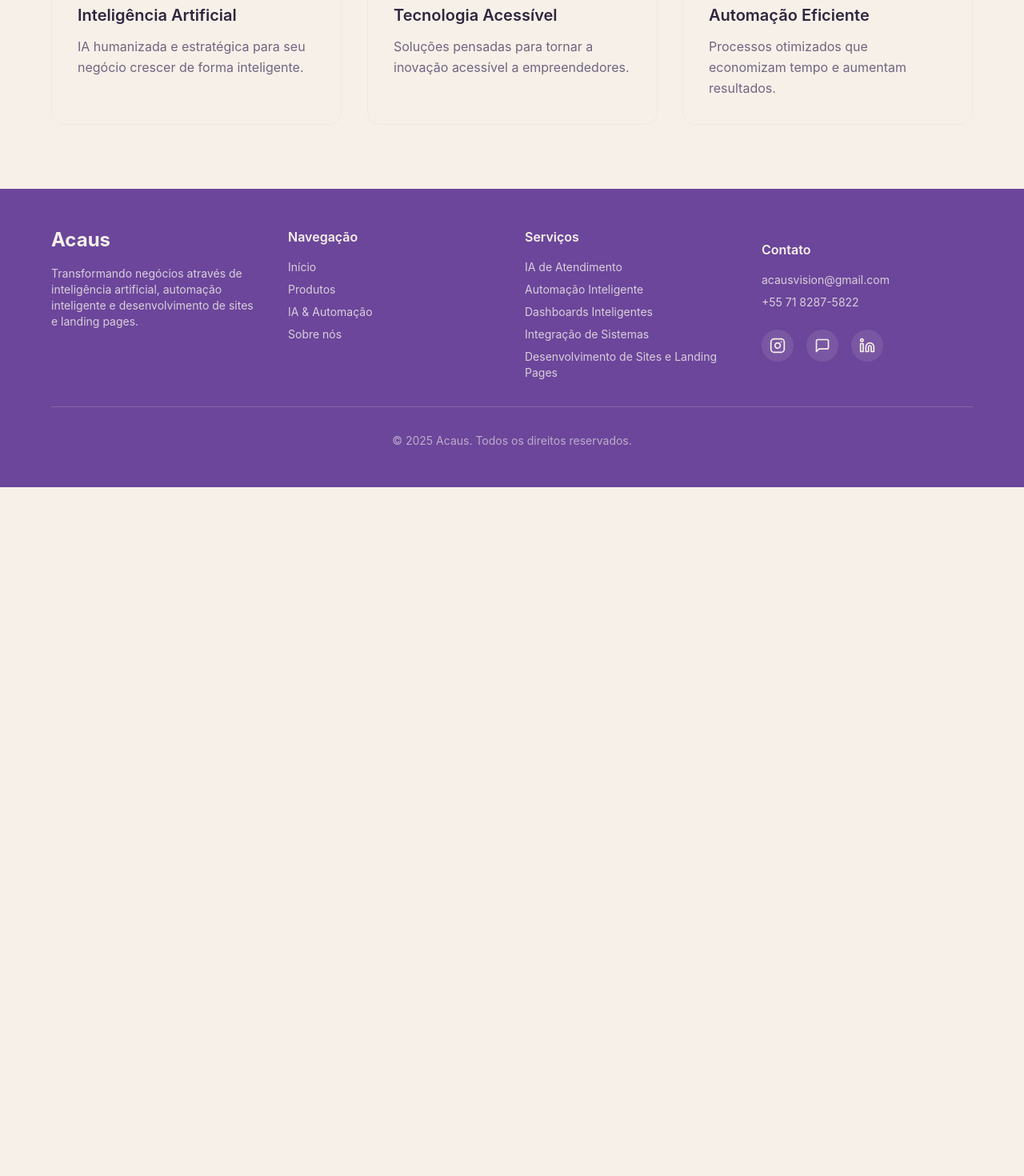
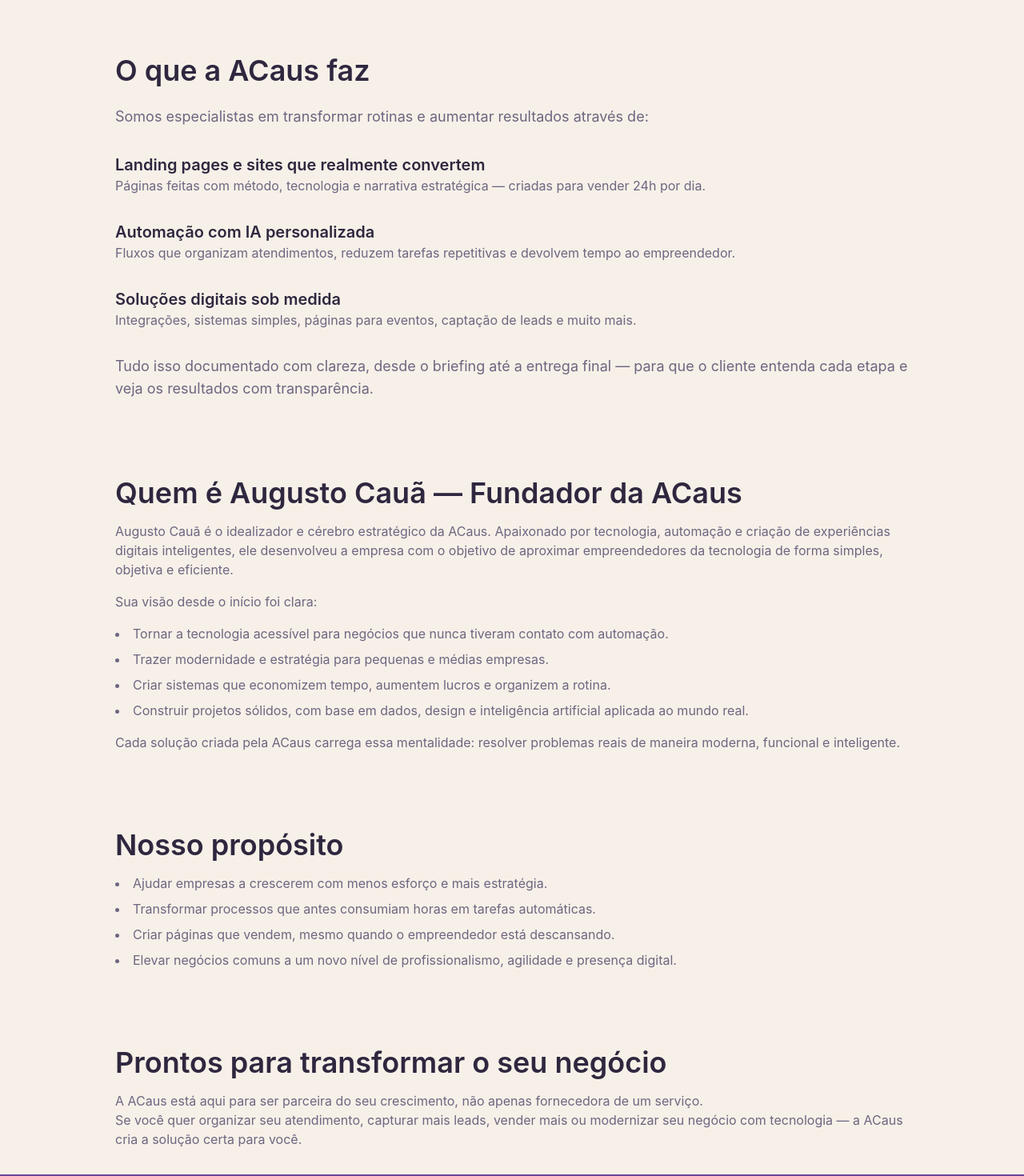
Before and after one commit to Augustocaua/Acaus, a React (Vite) app: page /sobre in a window 1280 px wide. Shown: the part 540-2010 px from the top of the page at 80% size. Before the commit the page ends 1149 px from the top, so only its background shows below. Built offline with nearby package versions, Linux system fonts and the light colour scheme.

Commit message:
fix: Sobre  remove 'ACaus' do título principal
Atualiza heading da página Sobre para 'Tecnologia, Automação e Estratégia Digital que Transformam Negócios'.

```diff
--- a/src/pages/Sobre.tsx
+++ b/src/pages/Sobre.tsx
@@ -1,6 +1,5 @@
 import Header from "@/components/Header";
 import Footer from "@/components/Footer";
-import About from "@/components/About";
 import Reveal from "@/components/Reveal";
 
 const Sobre = () => {
@@ -8,23 +7,134 @@ const Sobre = () => {
     <div className="min-h-screen">
       <Header />
       <main>
+        {/* Hero */}
         <section className="py-20 bg-background">
           <div className="container mx-auto px-4">
             <div className="max-w-4xl mx-auto text-center mb-12">
               <Reveal delay={0}>
-                <h1 className="text-4xl md:text-5xl font-bold mb-4">Sobre nós</h1>
+                <h1 className="text-4xl md:text-5xl font-bold mb-4">Tecnologia, Automação e Estratégia Digital que Transformam Negócios</h1>
               </Reveal>
-              {/* <Reveal delay={100}>
+              <Reveal delay={100}>
                 <p className="text-lg text-muted-foreground">
-                  Somos a Acaus. Tornamos a IA acessível, humana e estratégica, construindo soluções
-                  que transformam negócios com automação inteligente e visão de produto.
+                  A ACaus nasceu para simplificar a tecnologia e torná-la uma aliada real no crescimento de empresas. Fundada por Augusto Cauã, a ACaus surgiu da visão de que muitos empreendedores trabalham duro, mas ainda dependem de processos manuais, páginas desatualizadas ou estratégias digitais que não conversam com seus objetivos.
                 </p>
-              </Reveal> */}
+              </Reveal>
+              <Reveal delay={200}>
+                <p className="text-lg text-muted-foreground">Nossa missão é mudar isso.</p>
+              </Reveal>
+              <Reveal delay={300}>
+                <p className="text-lg text-muted-foreground">
+                  Criamos soluções inteligentes com IA, automação e design estratégico, desenvolvidas para que qualquer negócio — de lojas e clínicas a prestadores de serviço e e-commerce — possa crescer com mais foco, mais organização e mais resultados.
+                </p>
+              </Reveal>
             </div>
           </div>
         </section>
-        {/* Reutiliza a seção "About" da home para conteúdo institucional */}
-        <About />
+
+        {/* O que a ACaus faz */}
+        <section className="py-12 bg-background">
+          <div className="container mx-auto px-4 max-w-5xl">
+            <Reveal delay={0}>
+              <h2 className="text-3xl md:text-4xl font-semibold mb-6">O que a ACaus faz</h2>
+            </Reveal>
+            <Reveal delay={100}>
+              <p className="text-lg text-muted-foreground mb-8">Somos especialistas em transformar rotinas e aumentar resultados através de:</p>
+            </Reveal>
+            <div className="space-y-8">
+              <div>
+                <Reveal delay={200}>
+                  <h3 className="text-xl font-semibold">Landing pages e sites que realmente convertem</h3>
+                </Reveal>
+                <Reveal delay={250}>
+                  <p className="text-muted-foreground">Páginas feitas com método, tecnologia e narrativa estratégica — criadas para vender 24h por dia.</p>
+                </Reveal>
+              </div>
+              <div>
+                <Reveal delay={300}>
+                  <h3 className="text-xl font-semibold">Automação com IA personalizada</h3>
+                </Reveal>
+                <Reveal delay={350}>
+                  <p className="text-muted-foreground">Fluxos que organizam atendimentos, reduzem tarefas repetitivas e devolvem tempo ao empreendedor.</p>
+                </Reveal>
+              </div>
+              <div>
+                <Reveal delay={400}>
+                  <h3 className="text-xl font-semibold">Soluções digitais sob medida</h3>
+                </Reveal>
+                <Reveal delay={450}>
+                  <p className="text-muted-foreground">Integrações, sistemas simples, páginas para eventos, captação de leads e muito mais.</p>
+                </Reveal>
+              </div>
+            </div>
+            <Reveal delay={500}>
+              <p className="text-lg text-muted-foreground mt-8">
+                Tudo isso documentado com clareza, desde o briefing até a entrega final — para que o cliente entenda cada etapa e veja os resultados com transparência.
+              </p>
+            </Reveal>
+          </div>
+        </section>
+
+        {/* Quem é Augusto Cauã */}
+        <section className="py-12 bg-background">
+          <div className="container mx-auto px-4 max-w-5xl">
+            <Reveal delay={0}>
+              <h2 className="text-3xl md:text-4xl font-semibold mb-4">Quem é Augusto Cauã — Fundador da ACaus</h2>
+            </Reveal>
+            <Reveal delay={100}>
+              <p className="text-muted-foreground mb-4">
+                Augusto Cauã é o idealizador e cérebro estratégico da ACaus. Apaixonado por tecnologia, automação e criação de experiências digitais inteligentes, ele desenvolveu a empresa com o objetivo de aproximar empreendedores da tecnologia de forma simples, objetiva e eficiente.
+              </p>
+            </Reveal>
+            <Reveal delay={200}>
+              <p className="text-muted-foreground mb-4">Sua visão desde o início foi clara:</p>
+            </Reveal>
+            <ul className="list-disc list-inside space-y-2 text-muted-foreground">
+              <Reveal delay={250}><li>Tornar a tecnologia acessível para negócios que nunca tiveram contato com automação.</li></Reveal>
+              <Reveal delay={300}><li>Trazer modernidade e estratégia para pequenas e médias empresas.</li></Reveal>
+              <Reveal delay={350}><li>Criar sistemas que economizem tempo, aumentem lucros e organizem a rotina.</li></Reveal>
+              <Reveal delay={400}><li>Construir projetos sólidos, com base em dados, design e inteligência artificial aplicada ao mundo real.</li></Reveal>
+            </ul>
+            <Reveal delay={450}>
+              <p className="text-muted-foreground mt-4">
+                Cada solução criada pela ACaus carrega essa mentalidade: resolver problemas reais de maneira moderna, funcional e inteligente.
+              </p>
+            </Reveal>
+          </div>
+        </section>
+
+        {/* Nosso propósito */}
+        <section className="py-12 bg-background">
+          <div className="container mx-auto px-4 max-w-5xl">
+            <Reveal delay={0}>
+              <h2 className="text-3xl md:text-4xl font-semibold mb-4">Nosso propósito</h2>
+            </Reveal>
+            <ul className="list-disc list-inside space-y-2 text-muted-foreground">
+              <Reveal delay={100}><li>Ajudar empresas a crescerem com menos esforço e mais estratégia.</li></Reveal>
+              <Reveal delay={150}><li>Transformar processos que antes consumiam horas em tarefas automáticas.</li></Reveal>
+              <Reveal delay={200}><li>Criar páginas que vendem, mesmo quando o empreendedor está descansando.</li></Reveal>
+              <Reveal delay={250}><li>Elevar negócios comuns a um novo nível de profissionalismo, agilidade e presença digital.</li></Reveal>
+            </ul>
+          </div>
+        </section>
+
+        {/* CTA final */}
+        <section className="py-12 bg-background">
+          <div className="container mx-auto px-4 max-w-5xl">
+            <Reveal delay={0}>
+              <h2 className="text-3xl md:text-4xl font-semibold mb-4">Prontos para transformar o seu negócio</h2>
+            </Reveal>
+            <Reveal delay={100}>
+              <p className="text-muted-foreground">
+                A ACaus está aqui para ser parceira do seu crescimento, não apenas fornecedora de um serviço.
+              </p>
+            </Reveal>
+            <Reveal delay={150}>
+              <p className="text-muted-foreground">
+                Se você quer organizar seu atendimento, capturar mais leads, vender mais ou modernizar seu negócio com tecnologia — a ACaus cria a solução certa para você.
+              </p>
+            </Reveal>
+          </div>
+        </section>
       </main>
       <Footer />
     </div>
```
